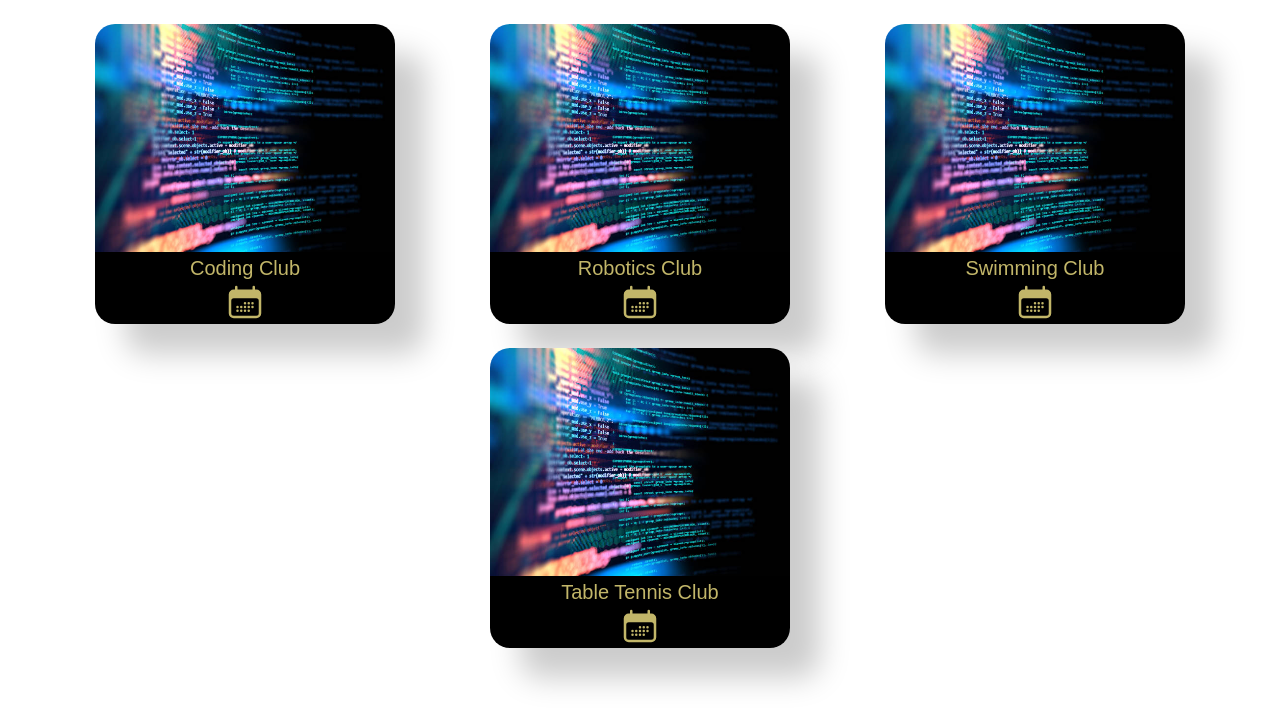
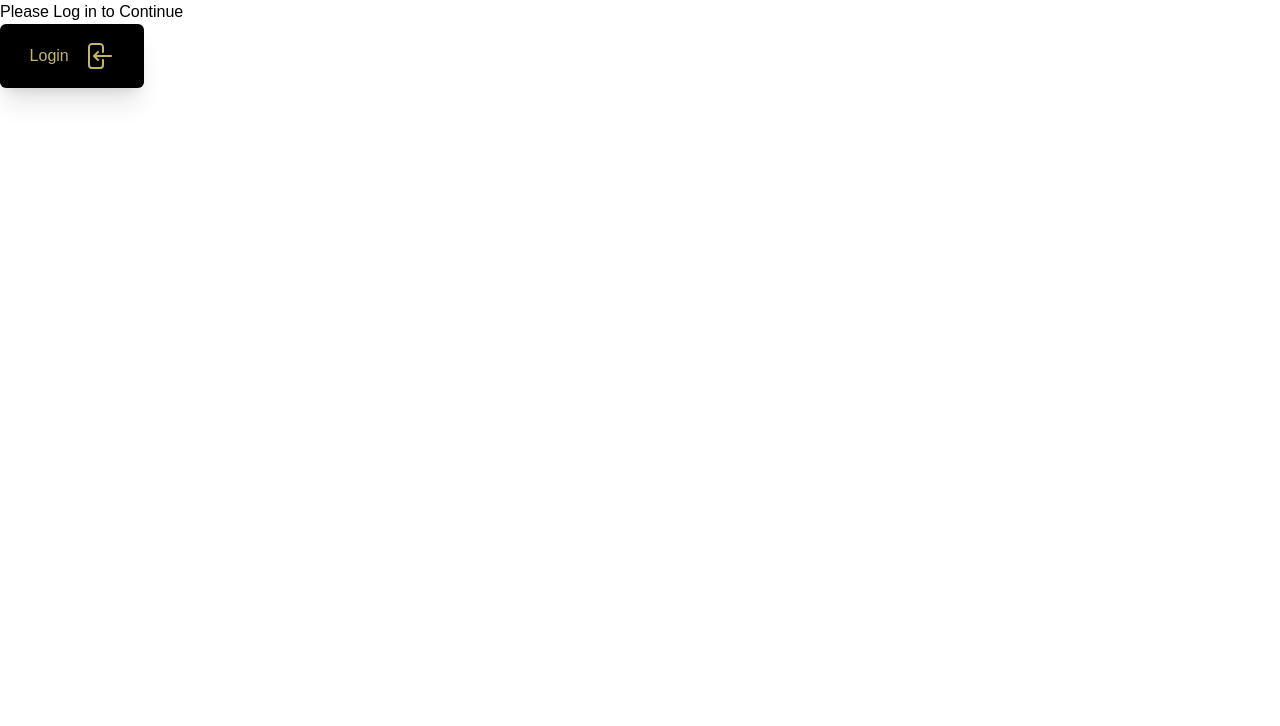
Before and after one commit to sitechtimes/club-attendance-frontend-v2, a Vue app: page /president in a window 1280 px wide. Shown: the top 726 px of the page. Built offline with nearby package versions, Linux system fonts and the light colour scheme; no server answers.

Commit message:
started page guard component and stuff

```diff
--- /dev/null
+++ b/src/components/Reusables/PageGuard.vue
@@ -0,0 +1,10 @@
+<template>
+<div>
+    <h1>Please Log in to Continue</h1>
+    <Login class="" />
+</div>
+</template>
+
+<script setup lang="ts">
+import Login from "@/components/HomeComponents/Login.vue";
+</script>
--- a/src/main.ts
+++ b/src/main.ts
@@ -1,6 +1,6 @@
 import './assets/main.css'
 
-import { createApp } from 'vue'
+import { createApp, watch } from 'vue'
 import { createPinia } from 'pinia'
 
 import VueQrcode from '@chenfengyuan/vue-qrcode';
@@ -13,6 +13,7 @@ const app = createApp(App);
 app.component(VueQrcode.name, VueQrcode);
 
 app.use(createPinia())
+
 app.use(router)
 
 
--- a/src/views/President.vue
+++ b/src/views/President.vue
@@ -1,5 +1,8 @@
 <template>
-  <div></div>
+  <div v-if="!authenticated">
+  <PageGuard/>
+  </div>
+  <div v-else-if="authenticated">
     <div class="h-screen">
     <!-- <div class="h-8 bg-[#c2b669]">
     </div> -->
@@ -12,6 +15,10 @@
         <ClubCard name="Table Tennis Club" next-meeting="8/12/2023" />
       </div>
     </div>
+  </div>
+  <div v-else>
+    Error
+  </div>
 </template>
 
 <script setup lang="ts">
@@ -19,6 +26,12 @@
 import { onMounted, ref } from "vue";
 import { useUserStore } from "@/stores/users";
 import ClubCard from '@/components/PresidentComponents/ClubCard.vue';
+import PageGuard from '@/components/Reusables/PageGuard.vue'
 const store = useUserStore();
-console.log(store.user)
+let authenticated = false
+console.log(store)
+onMounted(()=>{
+  authenticated = store.user.isAuthenticated
+  return authenticated
+})
 </script>
```
Lines whose indentation alone changed are shown as unchanged.
